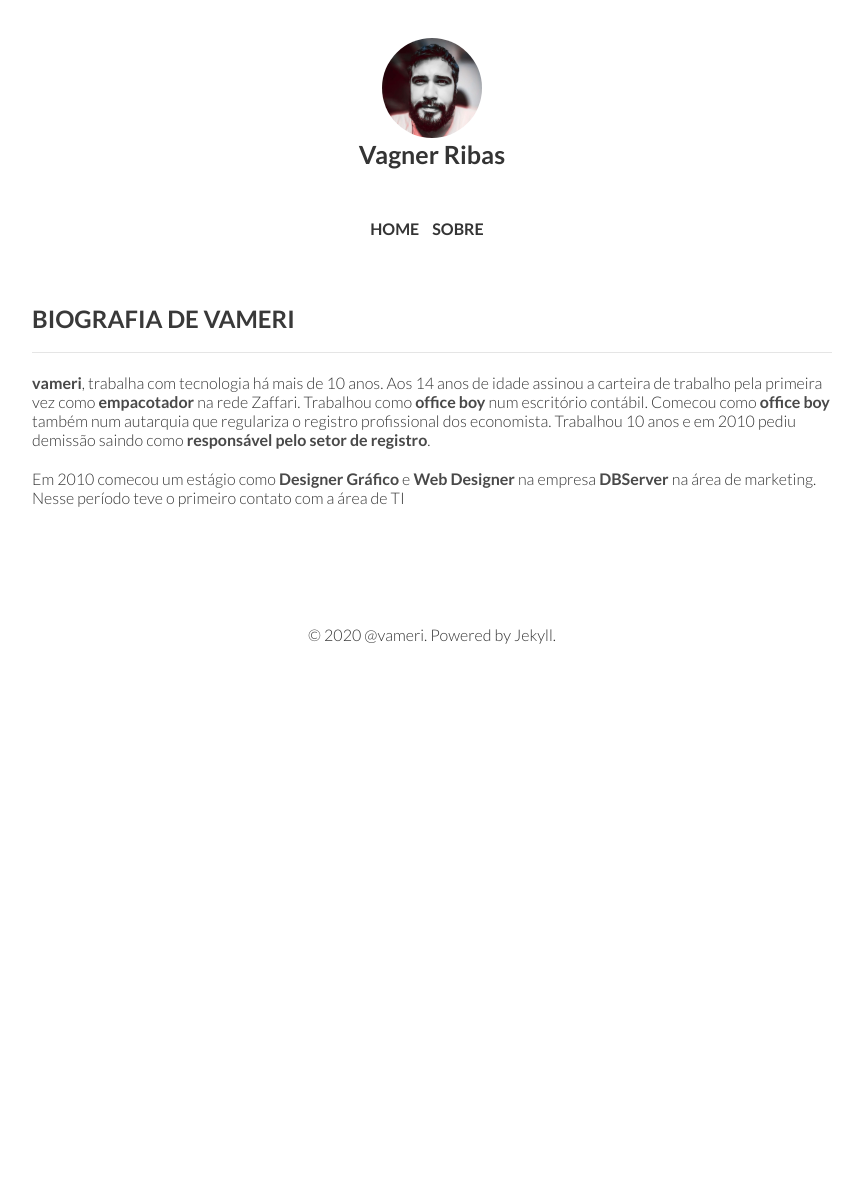
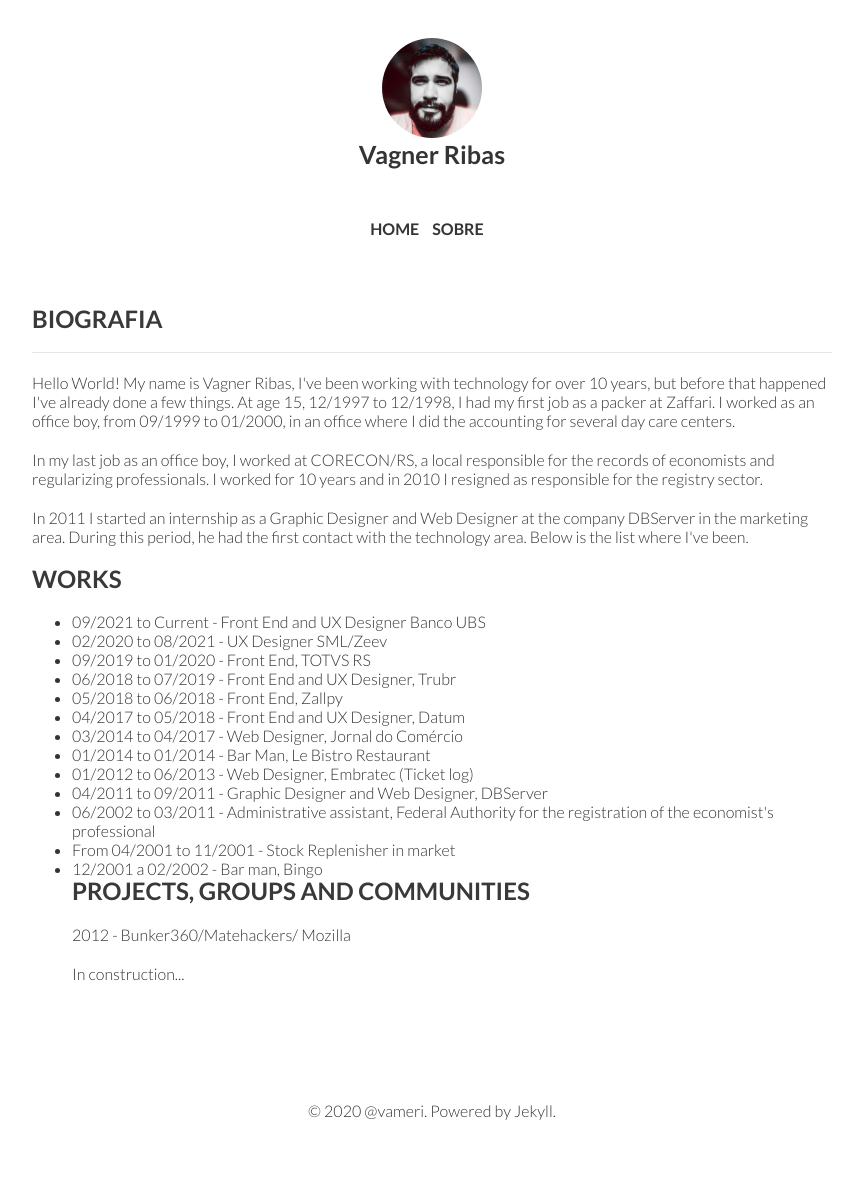
Before and after one commit to vameri/vameri.github.io, a Jekyll site: the page built from bio/index.html, in a window 1280 px wide. Shown: the whole page, without its empty margins (208-1069 px from the left). Built offline with Jekyll 4.4.1, drawn with Linux system fonts in a browser that asks for light colours; before the commit the page ends 900 px from its top, so only the background shows below that.

Commit message:
Add files via upload

```diff
--- a/bio/index.html
+++ b/bio/index.html
@@ -4,18 +4,81 @@
 description: UX Designer, Desenvolvedor Front End e Coordenador do GUFERS, entusiasta em tecnologia e na comunidade.
 ---
 <article>
-  <h2>Biografia de vameri</h2>
+  <h2>Biografia</h2>
   <hr>
 </article>
 <article>
-  <p><strong>vameri</strong>, trabalha com tecnologia há mais de 10 anos. Aos 14 anos de idade
-    assinou a carteira de trabalho pela primeira vez como <strong>empacotador</strong> na rede Zaffari.
-    Trabalhou como <strong>office boy</strong> num escritório contábil. Comecou como <strong> office boy</strong>
-    também num autarquia que regulariza o registro profissional dos economista. Trabalhou 10 anos e em 2010
-    pediu demissão saindo como <strong>responsável pelo setor de registro</strong>.
+  <p>
+    Hello World! My name is Vagner Ribas, I've been working with technology for over 10 years, but before that happened I've already done a few things. At age 15,
+    12/1997 to 12/1998, I had my first job as a packer at Zaffari. I worked as an office boy, from 09/1999 to 01/2000, in an office where I did the accounting for
+    several day care centers.
+  </p>
+  <p>
+    In my last job as an office boy, I worked at CORECON/RS, a local responsible for the records of economists and regularizing professionals. I worked for 10 years
+    and in 2010 I resigned as responsible for the registry sector.
+  </p>
+  <p>
+    In 2011 I started an internship as a Graphic Designer and Web Designer at the company DBServer in the marketing area. During this period, he had the first contact
+    with the technology area. Below is the list where I've been.
+  </p>
+  <h2>Works</h2>
+  <ul>
+    <li>
+      09/2021 to Current - Front End and UX Designer Banco UBS
+    </li>
+    <li>
+      02/2020 to 08/2021 - UX Designer SML/Zeev
+    </li>
+    <li>
+      09/2019 to 01/2020 - Front End, TOTVS RS
+    </li>
+    <li>
+      06/2018 to 07/2019 - Front End and UX Designer, Trubr
+    </li>
+    <li>
+      05/2018 to 06/2018 - Front End, Zallpy
+    </li>
+    <li>
+      04/2017 to 05/2018 - Front End and UX Designer, Datum
+    </li>
+    <li>
+      03/2014 to 04/2017 - Web Designer, Jornal do Comércio
+    </li>
+    <li>
+      01/2014 to 01/2014 - Bar Man, Le Bistro Restaurant
+    </li>
+    <li>
+      01/2012 to 06/2013 - Web Designer, Embratec (Ticket log)
+    </li>
+    <li>
+      04/2011 to 09/2011 - Graphic Designer and Web Designer, DBServer
+    </li>
 
-    <p>Em 2010 comecou um estágio como <strong>Designer Gráfico</strong> e <strong> Web Designer</strong>
-      na empresa <strong>DBServer</strong> na área de marketing. Nesse período teve o primeiro contato com
-      a área de TI</p>
+    <li>
+      06/2002 to 03/2011 - Administrative assistant, Federal Authority for the registration of the economist's professional
+    </li>
+
+    <li>
+      From 04/2001 to 11/2001 - Stock Replenisher in market
+    </li>
+    <li>
+      12/2001 a 02/2002 - Bar man, Bingo
+    </li>
+
+    <h2>
+      Projects, groups and communities
+    </h2>
+
+    <p>
+      2012 - Bunker360/Matehackers/ Mozilla
+    </p>
+
+    <p>
+      In construction...
+    </p>
+
+
+
+  </ul>
 
 </article>
```
